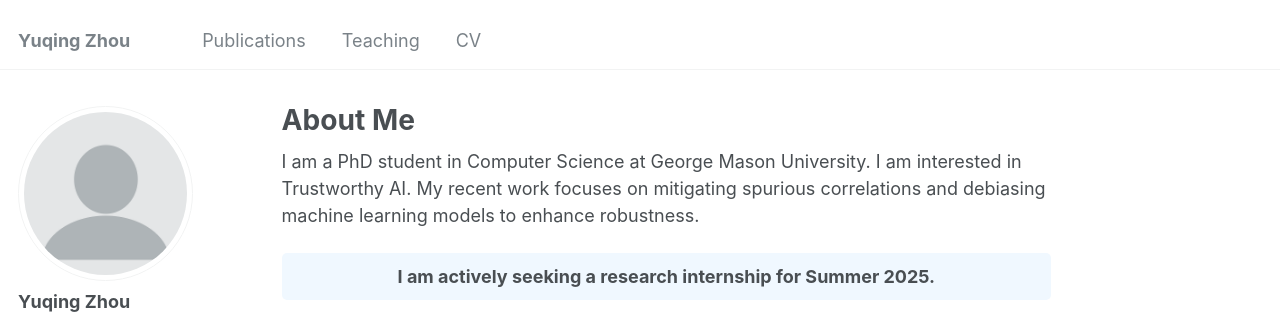
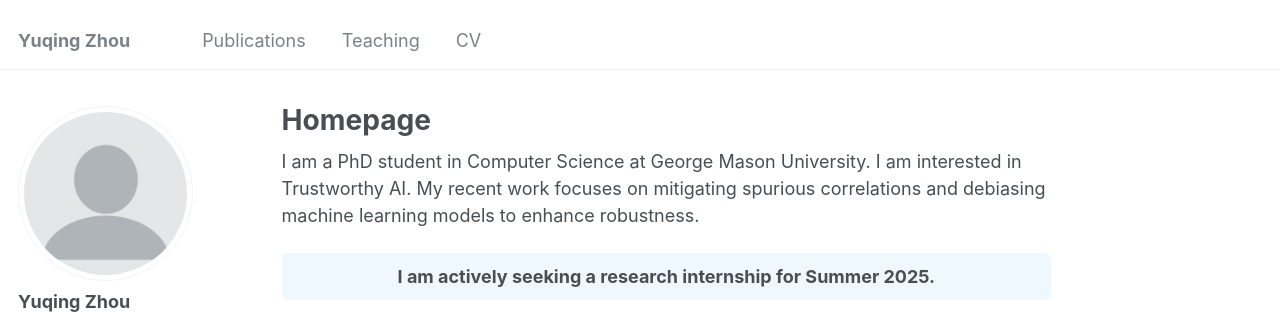
Before and after one commit to yuqing-zhou/yuqing-zhou.github.io, a Jekyll site: the page built from _pages/about.md, in a window 1280 px wide and 900 px high. Shown: the top 314 px of the window. Built offline with Jekyll 4.4.1, drawn with Linux system fonts in a browser that asks for light colours; some web fonts are replaced.

Commit message:
update about

```diff
--- a/_pages/about.md
+++ b/_pages/about.md
@@ -1,6 +1,6 @@
 ---
 permalink: /
-title: "About Me"
+title: "Homepage"
 author_profile: true
 redirect_from:
   - /about/
```
